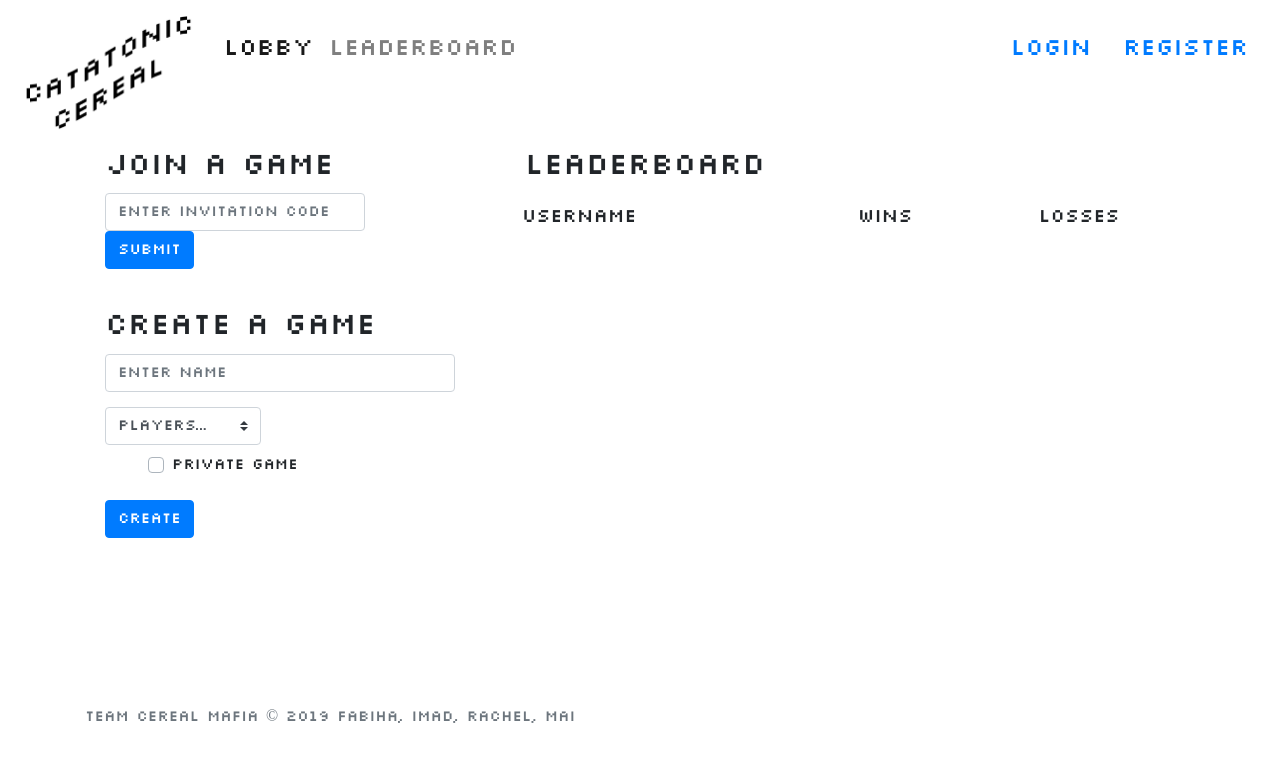
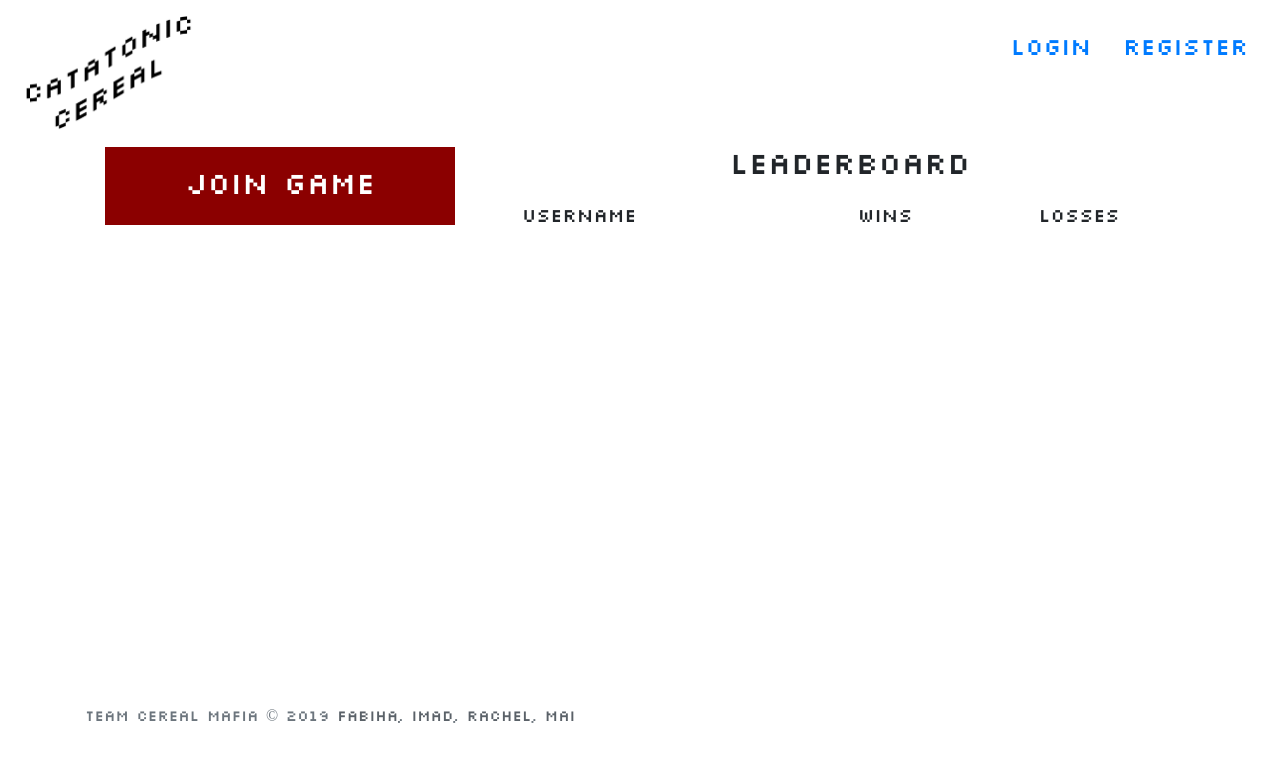
Before and after one commit to tfabiha/Softdev-Semester-2-Final-Project, a Flask app: page /lobby in a window 1280 px wide. Shown: the top 762 px of the page. Run offline with Flask 2, Linux system fonts and the light colour scheme; lists and menus that the app fills with data are empty; some libraries are stand-ins or nearby versions.

Commit message:
join button

```diff
--- a/static/css/base.css
+++ b/static/css/base.css
@@ -60,3 +60,13 @@ html{
   -webkit-text-stroke: 30px #ffffff;
   user-select: none;
 }
+
+.github_link {
+    text-decoration:none;
+    color: #5a6168;
+}
+
+.github_link:hover {
+    text-decoration:none;
+    color: #484e53;
+}
--- /dev/null
+++ b/static/css/lobby.css
@@ -0,0 +1,11 @@
+.join {
+    padding: 20px 20px 12px 20px;
+    background-color: #8b0000;
+    color: #ffffff;
+    transition: background-color .5s;
+}
+
+.join:hover{
+    text-decoration: none;
+    background-color: #770000;
+}
--- a/templates/base.html
+++ b/templates/base.html
@@ -28,10 +28,7 @@
   <div class="collapse navbar-collapse" id="navbarSupportedContent">
     <ul class="navbar-nav mr-auto">
       <li class="nav-item active">
-        <a class="nav-link nav_link" href="/">Lobby<span class="sr-only">(current)</span></a>
-      </li>
-      <li class="nav-item">
-        <a class="nav-link nav_link" href="/leaderboard">Leaderboard</a>
+        <a class="nav-link nav_link" href="/"></a>
       </li>
     </ul>
     {% if not guest %}
@@ -80,7 +77,7 @@
 {% block footer %}
 <div class="footer">
   <div class="container center">
-    <span class="text-muted">Team Cereal Mafia &copy; 2019 Fabiha, Imad, Rachel, Mai</span>
+    <span class="text-muted">Team Cereal Mafia &copy; 2019 <a class="github_link" href="https://github.com/tfabiha/">Fabiha</a>, <a class="github_link" href="https://github.com/ibelkebeer">Imad</a>, <a class="github_link" href="https://github.com/rachel-ng">Rachel</a>, <a class="github_link" href="https://github.com/MaiRachlevsky">Mai</a></span>
   </div>
 </div>
 {% endblock %}
--- a/templates/lobby.html
+++ b/templates/lobby.html
@@ -2,6 +2,7 @@
 
 {% block head %}
 <link rel="stylesheet" href="{{ url_for('static', filename='css/index.css') }}">
+<link rel="stylesheet" href="{{ url_for('static', filename='css/lobby.css') }}">
 {% endblock %}
 
 {% block title %}
@@ -15,78 +16,16 @@ Game Lobby
     <div class="col-sm-4" style="margin: 20px; width: 100%;">
       <div class="row">
         <div class="col-sm">
-          <h2>Join a Game</h2>
-          <form action ="/join_game" method="POST">
-            <div class="form-row">
-              <div class="col-9">
-                <input type="text" class="form-control" id="inv_code" name="inv_code" placeholder="Enter invitation code">
-              </div>
-              <div class="col-auto">
-                <button type="submit" class="btn btn-primary mb-2" style="right: 0px;">Submit</button>
-              </div>
-            </div>
-          </form>
+          <a href="/create_game" style="text-decoration: none;"><div class="join"><h2 class="text-center">Join Game</h2></div></a>
         </div>
       </div>
       <div class="col-sm" style="height:30px;"></div>
-      <div class="row">
-        <div class="col-sm">
-          <h2>Create a Game</h2>
-          <div class ="container-fluid center" id="errorBox" style="padding: 0;">
-            {% with msgs = get_flashed_messages(category_filter=["create_game_error"]) %}
-            {% if msgs %}
-            {% for message in msgs %}
-            <div class="alert alert-info alert-dismissible" id="alertBox" role="alert">
-              {{ message }}
-              <button type="button" class="close" data-dismiss="alert" aria-label="Close" data-toggle="collapse" data-target="#demo">
-                <span aria-hidden="true">&times;</span>
-              </button>
-            </div>
-            {% endfor %}
-            {% endif %}
-            {% endwith %}
-          </div>
-
-          <form action ="/create_game" method="POST">
-            <div class="form-group">
-              <input type="text" class="form-control" id="game_name" name="game_name" placeholder="Enter name">
-            </div>
-            <div class="form-row align-items-center" style="margin-top: -5px; margin-bottom: 9px;">
-              <div class="col-auto my-1">
-                <label class="mr-sm-2 sr-only" for="max_players">Preference</label>
-                <select class="custom-select mr-sm-4" id="max_players" name="max_players">
-                  <option value="0" selected>Players...</option>
-                  <option value="2">2</option>
-                  <option value="3">3</option>
-                  <option value="4">4</option>
-                </select>
-              </div>
-              <div class="col-auto my-1 px-lg-5">
-                <div class="custom-control custom-checkbox">
-                  <input type="checkbox" class="custom-control-input" id="private_game" name="private_game" style="vertical-align: center;">
-                  <label class="custom-control-label" for="private_game" data-toggle="tooltip" data-placement="right" title="You will receive an invitation code to invite other players">Private Game</label>
-                </div>
-              </div>
-            </div>
-            <button type="submit" class="btn btn-primary" style="margin-top:10px;">Create</button>
-          </form>
-          {% set msgs = get_flashed_messages(category_filter=["inv_code"]) %}
-          {% for msg in msgs %}
-          <div class="alert" style="margin: 20px 0; padding:0;">
-            <div class="row">
-              <div class="col-sm-4">Invite Code:</div>
-              <div class="col-sm-8" style="word-break: break-all">{{ msg }}</div>
-            </div>
-          </div>
-          {% endfor %}
-        </div>
-      </div>
     </div>
 
     <div class="col-sm" style="margin: 20px; width: 100%;">
       <div class="row">
         <div class="col-sm">
-          <h2>Leaderboard</h2>
+          <h2 class="text-center">Leaderboard</h2>
         </div>
       </div>
       <div class="row">
```
Also changed, not shown: templates/lost.html (added, +36 -0 lines).
